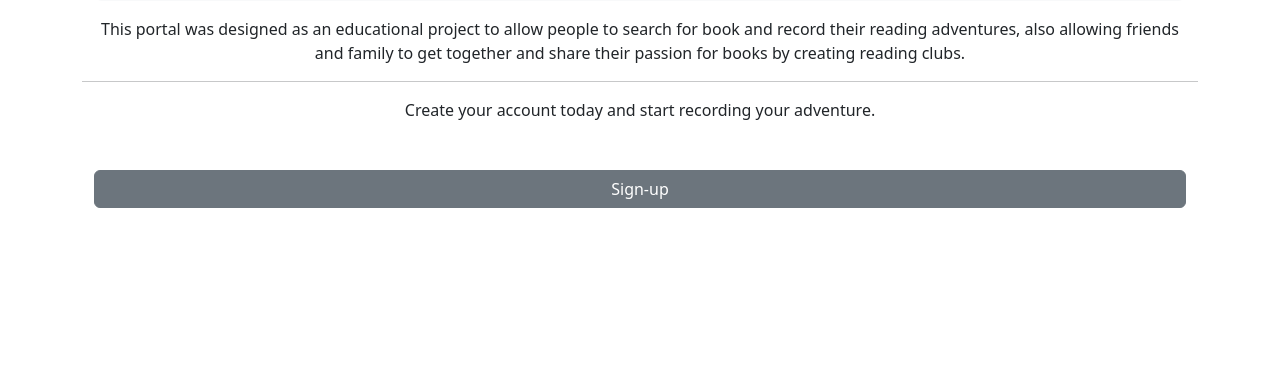
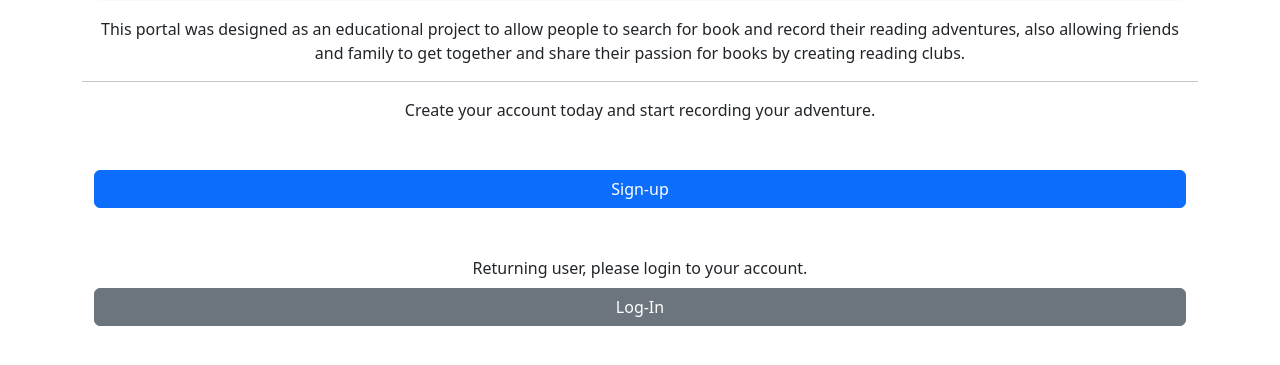
Before and after one commit to Fogaroli/BookWormDen, a Flask app: page / in a window 1280 px wide. Shown: the part 254-619 px from the top of the page. Run offline with Flask 3, Linux system fonts and the light colour scheme; some libraries are stand-ins or nearby versions.

Commit message:
Omit call for action on homepage for logged users

```diff
--- a/src/templates/homepage.html
+++ b/src/templates/homepage.html
@@ -24,13 +24,19 @@ block body %}
 </div>
 
 <hr />
+{%if not g.user%}
 <div class="container text-center">
     Create your account today and start recording your adventure.
     <a
-        href="{{url_for('registration_view')}}"
-        class="btn btn-secondary w-100 mt-5"
+        href="{{url_for('auth_route.registration_view')}}"
+        class="btn btn-primary w-100 mt-5 mb-5"
         >Sign-up</a
     >
+    Returning user, please login to your account.
+    <a
+        href="{{url_for('auth_route.login_view')}}"
+        class="btn btn-secondary w-100 mt-2"
+        >Log-In</a
+    >
 </div>
-
-{% endblock %}
+{%endif%} {% endblock %}
```
